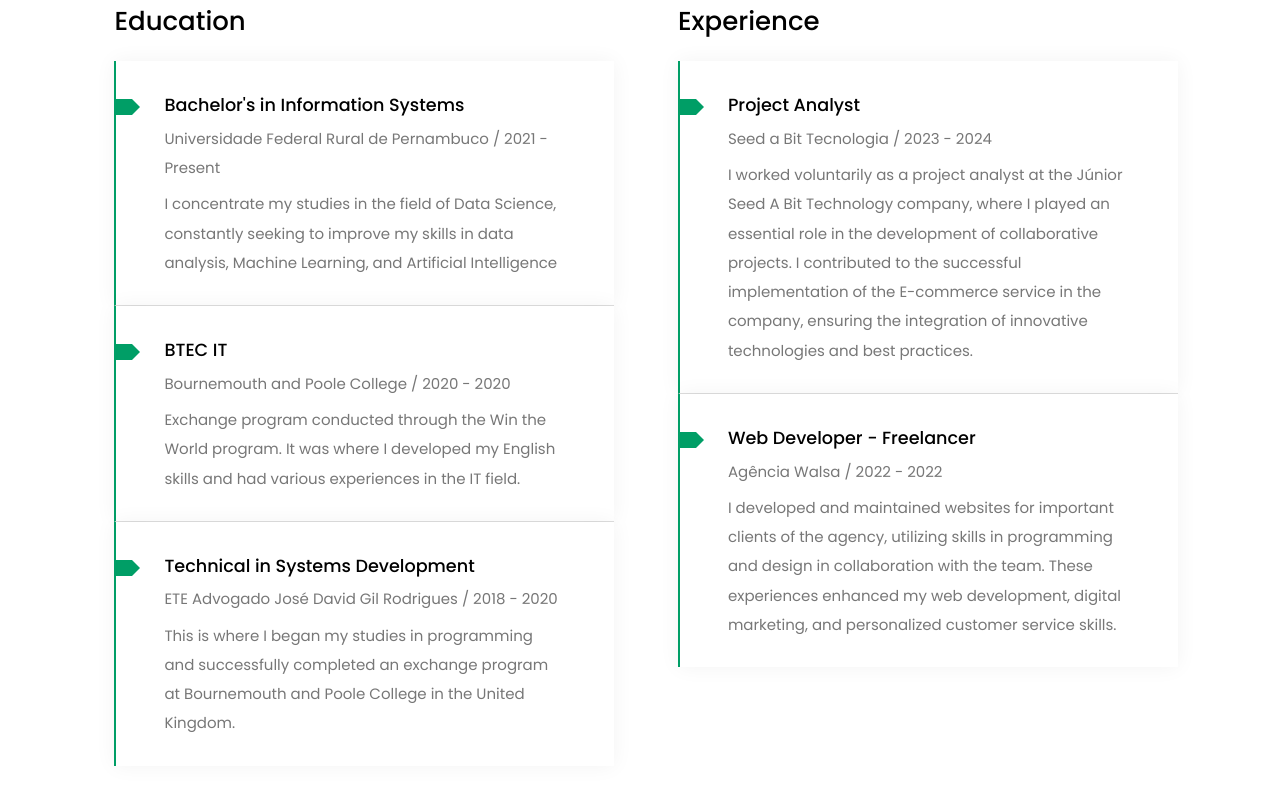
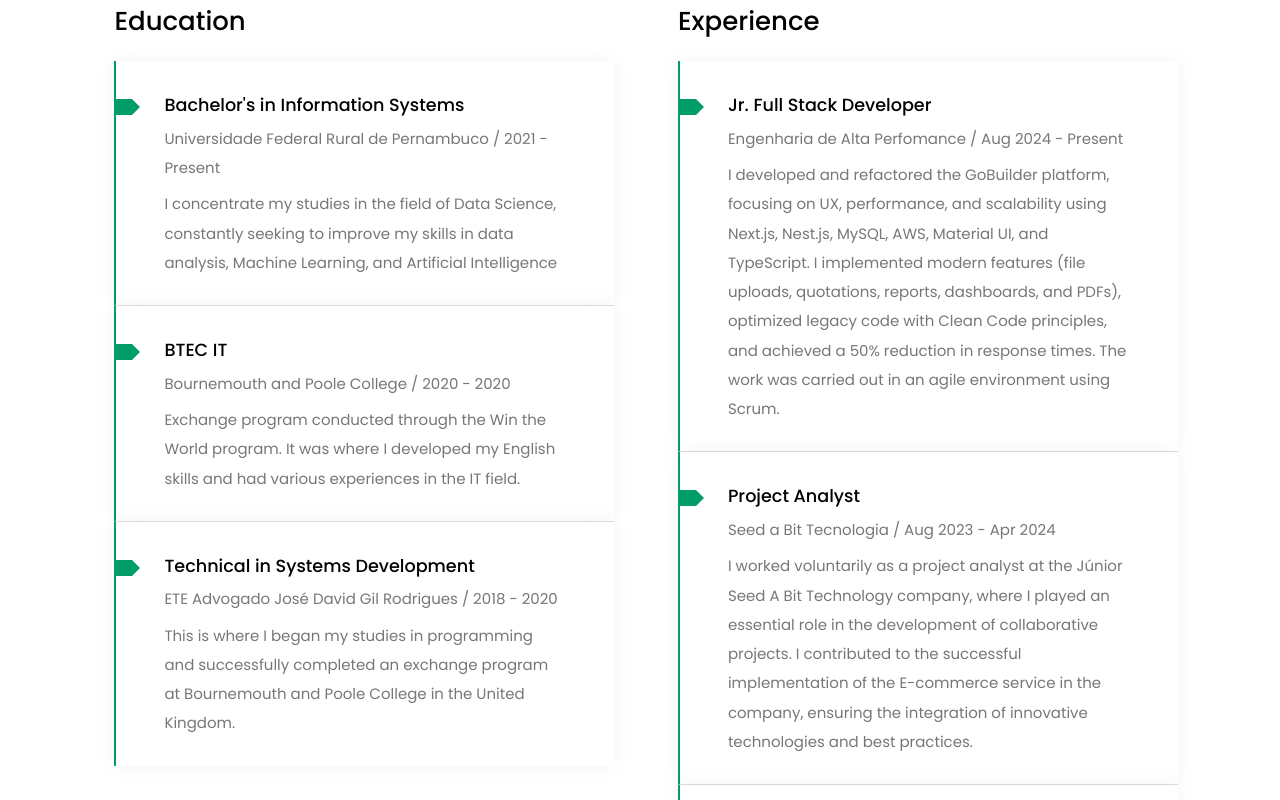
Before and after one commit to eduardoesnc/Portfolio-Eduardoesnc, a React (Create React App) app: page / in a window 1280 px wide. Shown: the part 1660-2460 px from the top of the page. Built offline with nearby package versions, Linux system fonts and the light colour scheme.

Commit message:
feat: update experience and add banner

```diff
--- a/src/App.js
+++ b/src/App.js
@@ -7,7 +7,7 @@ import {PortfolioSection} from './components/portfolio-section/portfolio-section
 import NavMenu from "./components/nav-menu/nav-menu";
 import {BackgroundLines} from './components/background/background';
 import {SocialLinks} from './components/social-links/social-links';
-// import {Banner} from './components/banner/banner';
+import {Banner} from './components/banner/banner';
 import {Header} from './components/header/header';
 import { QuemSou } from "./components/about-section/about";
 import { Resume } from "./components/resume-section/resume";
@@ -58,7 +58,7 @@ function App() {
 
       <Services/>
 
-      {/* <Banner/> */}
+      <Banner/>
 
       <PortfolioSection/>
 
--- a/src/components/banner/banner.js
+++ b/src/components/banner/banner.js
@@ -41,7 +41,7 @@ export function Banner(){
                 <div className='banner-container'>
                     <div className='banner-part'>
                         <div className='banner-part-content'>
-                        <p>5<span>+</span></p>
+                        <p>8<span>+</span></p>
                         </div>
                     </div>
 
--- a/src/components/resume-section/resume.js
+++ b/src/components/resume-section/resume.js
@@ -52,8 +52,20 @@ export function Resume() {
 
                     <div className='card-resume'>
                         <span className='item-arrow'></span>
+                        <h5>Jr. Full Stack Developer</h5>
+                        <p className='card-resume-details'>Engenharia de Alta Perfomance / Aug 2024 - Present</p>
+                        <p className='card-resume-description'>
+                        I developed and refactored the GoBuilder platform, focusing on UX, performance, and scalability
+                        using Next.js, Nest.js, MySQL, AWS, Material UI, and TypeScript. I implemented modern features
+                        (file uploads, quotations, reports, dashboards, and PDFs), optimized legacy code with Clean Code
+                        principles, and achieved a 50% reduction in response times. The work was carried out in an agile
+                        environment using Scrum.</p>
+                    </div>
+
+                    <div className='card-resume'>
+                        <span className='item-arrow'></span>
                         <h5>Project Analyst</h5>
-                        <p className='card-resume-details'>Seed a Bit Tecnologia / 2023 - 2024</p>
+                        <p className='card-resume-details'>Seed a Bit Tecnologia / Aug 2023 - Apr 2024</p>
                         <p className='card-resume-description'>
                             I worked voluntarily as a project analyst at the Júnior Seed A Bit Technology company, where I
                             played an essential role in the development of collaborative projects. I contributed to the
@@ -64,7 +76,7 @@ export function Resume() {
                     <div className='card-resume'>
                         <span className='item-arrow'></span>
                         <h5>Web Developer - Freelancer</h5>
-                        <p className='card-resume-details'>Agência Walsa / 2022 - 2022</p>
+                        <p className='card-resume-details'>Agência Walsa / Fev 2022 - Dec 2022</p>
                         <p className='card-resume-description'>
                             I developed and maintained websites for important clients of the agency, utilizing skills in
                             programming and design in collaboration with the team. These experiences enhanced my web
```
Also changed, not shown: 1 other file (tests, documents, lock files or other folders).
